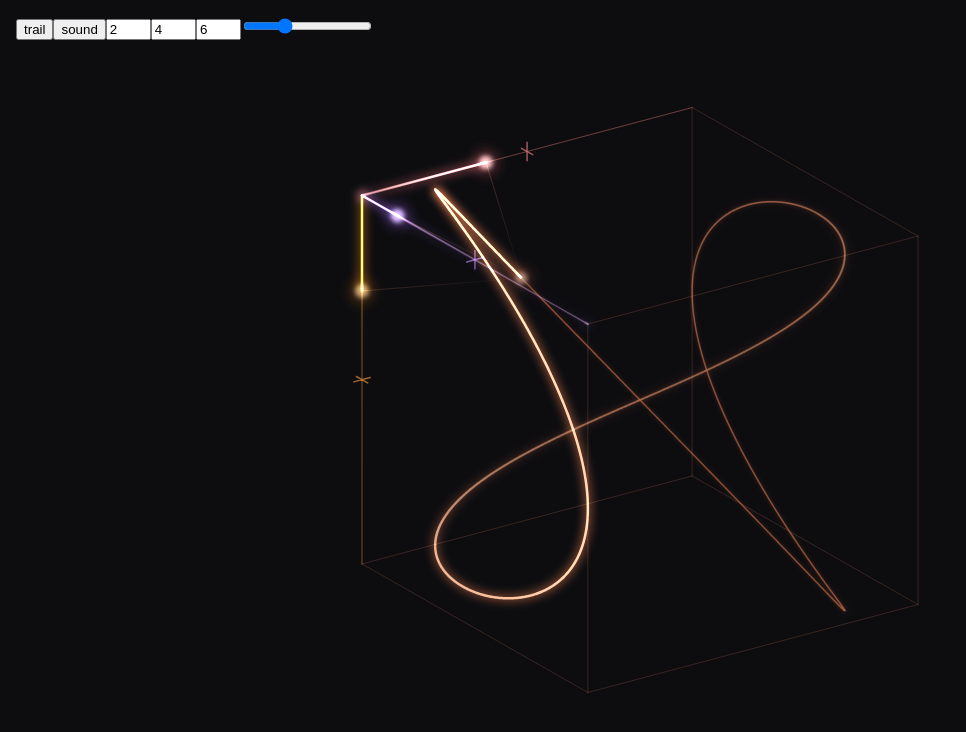
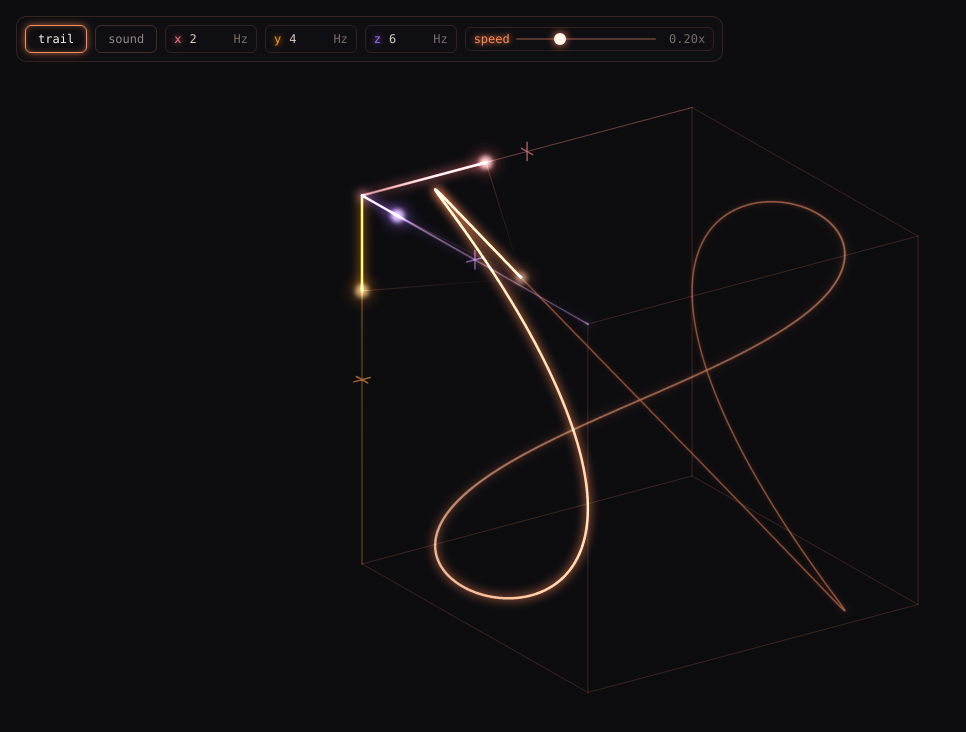
Before and after one commit to vkarach/oscilla, a website built with Vite: page index.html in a window 1280 px wide. Shown: the whole page, without its empty margins (0-966 px from the left). Built offline with nearby package versions, Linux system fonts and the light colour scheme; animation ran at ten frames a second.

Commit message:
Restyle the controls to match the phosphor display
- hand theme colors to css as custom properties
- show toggle state with aria-pressed and a glow
- caption each field in its axis color with a Hz unit
- add a readout next to the speed slider

```diff
--- a/src/controls.ts
+++ b/src/controls.ts
@@ -10,6 +10,8 @@ export interface ControlHandlers {
 export interface ControlState {
     readonly timeScale: number
     readonly frequencyHz: Readonly<Record<Axis, number>>
+    readonly trailOn: boolean
+    readonly soundOn: boolean
 }
 
 export function createControls(parent: HTMLElement, handlers: ControlHandlers, initial: ControlState) {
@@ -17,30 +19,14 @@ export function createControls(parent: HTMLElement, handlers: ControlHandlers, i
     controls.className = "controls"
     parent.append(controls)
 
-    const trailToggleBtn = document.createElement("button");
-    trailToggleBtn.textContent = "trail"
-    trailToggleBtn.addEventListener("click", handlers.onToggleTrail);
-    controls.append(trailToggleBtn)
-
-    const soundToggleBtn = document.createElement("button");
-    soundToggleBtn.textContent = "sound"
-    soundToggleBtn.addEventListener("click", handlers.onToggleSound);
-    controls.append(soundToggleBtn)
-
+    controls.append(
+        createToggle("trail", initial.trailOn, handlers.onToggleTrail),
+        createToggle("sound", initial.soundOn, handlers.onToggleSound),
+    )
     for (const axis of ["x", "y", "z"] as const) {
-        controls.append(createFhzInput(initial.frequencyHz[axis], (fHz) => handlers.onFHzChange(fHz, axis)))
+        controls.append(createFhzInput(axis, initial.frequencyHz[axis], (fHz) => handlers.onFHzChange(fHz, axis)))
     }
-
-    const slider = document.createElement("input")
-    slider.type = "range"
-    slider.min = "0"
-    slider.max = "1"
-    slider.step = "0.001"
-    slider.value = String(scaleToSlider(initial.timeScale))
-    controls.append(slider)
-    slider.addEventListener("input", () => {
-        handlers.onTimeScaleChange(sliderToScale(Number(slider.value)))
-    })
+    controls.append(createSpeedSlider(initial.timeScale, handlers.onTimeScaleChange))
 }
 
 // A fixed range keeps speed independent of the frequencies.
@@ -55,18 +41,68 @@ function scaleToSlider(scale: number): number {
     return Math.log(scale / minScale) / Math.log(maxScale / minScale)
 }
 
-function createFhzInput(initialHz: number, onChange: (fHz: number) => void): HTMLInputElement {
-    const fHzInput = document.createElement("input")
-    fHzInput.style.width = "5ch"
-    fHzInput.type = "number"
-    fHzInput.required = true
-    fHzInput.value = String(initialHz)
-    fHzInput.min = "1"
-    fHzInput.addEventListener(
-        "input",
-        () => {
-            if (fHzInput.checkValidity()) onChange(Number(fHzInput.value))
-        }
-    )
-    return fHzInput
+function formatScale(scale: number): string {
+    const digits = scale >= 10 ? 0 : scale >= 1 ? 1 : 2
+    return `${scale.toFixed(digits)}x`
 }
+
+function createToggle(label: string, on: boolean, onToggle: () => void): HTMLButtonElement {
+    const button = document.createElement("button")
+    button.className = "toggle"
+    button.textContent = label
+    button.setAttribute("aria-pressed", String(on))
+    button.addEventListener("click", () => {
+        on = !on
+        button.setAttribute("aria-pressed", String(on))
+        onToggle()
+    })
+    return button
+}
+
+function createField(name: string, accent: string): HTMLLabelElement {
+    const field = document.createElement("label")
+    field.className = "field"
+    field.style.setProperty("--accent", accent)
+    const caption = document.createElement("span")
+    caption.className = "caption"
+    caption.textContent = name
+    field.append(caption)
+    return field
+}
+
+function createFhzInput(axis: Axis, initialHz: number, onChange: (fHz: number) => void): HTMLLabelElement {
+    const field = createField(axis, `var(--axis-${axis})`)
+    const input = document.createElement("input")
+    input.type = "number"
+    input.required = true
+    input.min = "1"
+    input.value = String(initialHz)
+    input.addEventListener("input", () => {
+        if (input.checkValidity()) onChange(Number(input.value))
+    })
+    const unit = document.createElement("span")
+    unit.className = "unit"
+    unit.textContent = "Hz"
+    field.append(input, unit)
+    return field
+}
+
+function createSpeedSlider(initialScale: number, onChange: (timeScale: number) => void): HTMLLabelElement {
+    const field = createField("speed", "var(--marker)")
+    const slider = document.createElement("input")
+    slider.type = "range"
+    slider.min = "0"
+    slider.max = "1"
+    slider.step = "0.001"
+    slider.value = String(scaleToSlider(initialScale))
+    const readout = document.createElement("span")
+    readout.className = "unit readout"
+    readout.textContent = formatScale(initialScale)
+    slider.addEventListener("input", () => {
+        const scale = sliderToScale(Number(slider.value))
+        readout.textContent = formatScale(scale)
+        onChange(scale)
+    })
+    field.append(slider, readout)
+    return field
+}
--- a/src/main.ts
+++ b/src/main.ts
@@ -6,7 +6,7 @@ import { createScene } from "./scene";
 import { createTrail } from "./trail";
 import { createClock } from "./clock";
 import { createSound } from "./sound";
-import { createTheme } from "./theme";
+import { applyThemeVariables, createTheme } from "./theme";
 import { createCamera, dragToRotate } from "./camera";
 
 function getRootElement(): HTMLDivElement {
@@ -21,6 +21,7 @@ const app = getRootElement();
 const scene = createScene()
 const theme = createTheme()
 app.style.background = theme.background
+applyThemeVariables(app, theme)
 const camera = createCamera(0.6, -0.4)
 const trail = createTrail(app, scene.lissajous, theme, camera)
 const surface = createSurface(app);
@@ -51,6 +52,8 @@ createControls(
             y: scene.lissajous.y.frequencyHz,
             z: scene.lissajous.z.frequencyHz
         },
+        trailOn: true,
+        soundOn: false,
     }
 )
 
--- a/src/style.css
+++ b/src/style.css
@@ -26,4 +26,111 @@ body {
     position: absolute;
     top: 16px;
     left: 16px;
+    display: flex;
+    flex-wrap: wrap;
+    align-items: center;
+    gap: 8px;
+    padding: 8px;
+    border: 1px solid rgba(255, 150, 110, 0.16);
+    border-radius: 10px;
+    background: rgba(18, 16, 20, 0.7);
+    backdrop-filter: blur(6px);
+    color: rgba(255, 235, 220, 0.85);
+    color-scheme: dark;
+    font: 12px/1 ui-monospace, "Cascadia Mono", Consolas, monospace;
 }
+
+.toggle {
+    padding: 7px 12px;
+    border: 1px solid rgba(255, 150, 110, 0.22);
+    border-radius: 6px;
+    background: transparent;
+    color: rgba(255, 235, 220, 0.55);
+    font: inherit;
+    cursor: pointer;
+    transition: color 0.15s, border-color 0.15s, box-shadow 0.15s;
+}
+
+.toggle:hover {
+    border-color: rgba(255, 150, 110, 0.5);
+}
+
+.toggle[aria-pressed="true"] {
+    border-color: var(--marker);
+    color: rgb(255, 242, 232);
+    box-shadow: 0 0 10px -2px var(--marker), inset 0 0 8px -4px var(--marker);
+}
+
+.toggle:focus-visible {
+    outline: 1px solid var(--marker);
+    outline-offset: 2px;
+}
+
+.field {
+    display: flex;
+    align-items: center;
+    gap: 6px;
+    padding: 5px 8px;
+    border: 1px solid rgba(255, 150, 110, 0.14);
+    border-radius: 6px;
+    transition: border-color 0.15s;
+}
+
+.field:focus-within {
+    border-color: var(--accent);
+}
+
+.caption {
+    color: var(--accent);
+    text-shadow: 0 0 6px var(--accent);
+}
+
+.unit {
+    opacity: 0.5;
+}
+
+.readout {
+    min-width: 6ch;
+    text-align: right;
+}
+
+.field input[type="number"] {
+    width: 5ch;
+    border: none;
+    outline: none;
+    background: transparent;
+    color: inherit;
+    font: inherit;
+}
+
+.field input[type="number"]:invalid {
+    color: rgb(255, 100, 100);
+}
+
+.field input[type="range"] {
+    width: 140px;
+    height: 2px;
+    margin: 0;
+    border-radius: 1px;
+    background: rgba(255, 150, 110, 0.3);
+    appearance: none;
+    cursor: pointer;
+}
+
+.field input[type="range"]::-webkit-slider-thumb {
+    width: 12px;
+    height: 12px;
+    border-radius: 50%;
+    background: rgb(255, 245, 235);
+    box-shadow: 0 0 8px var(--accent);
+    appearance: none;
+}
+
+.field input[type="range"]::-moz-range-thumb {
+    width: 12px;
+    height: 12px;
+    border: none;
+    border-radius: 50%;
+    background: rgb(255, 245, 235);
+    box-shadow: 0 0 8px var(--accent);
+}
--- a/src/theme.ts
+++ b/src/theme.ts
@@ -64,6 +64,18 @@ export interface Theme {
     marker: MarkerStyle
 }
 
+// Hands the canvas palette to the HTML controls so colors live in one place.
+export function applyThemeVariables(element: HTMLElement, theme: Theme): void {
+    for (const [axis, body] of Object.entries(theme.bodies)) {
+        element.style.setProperty(`--axis-${axis}`, rgb(body.beam.haloColor))
+    }
+    element.style.setProperty("--marker", rgb(theme.marker.beam.haloColor))
+}
+
+function rgb(color: Rgb): string {
+    return `rgb(${color.join(", ")})`
+}
+
 export function createTheme(): Theme {
     return {
         background: "#0d0d10",
```
